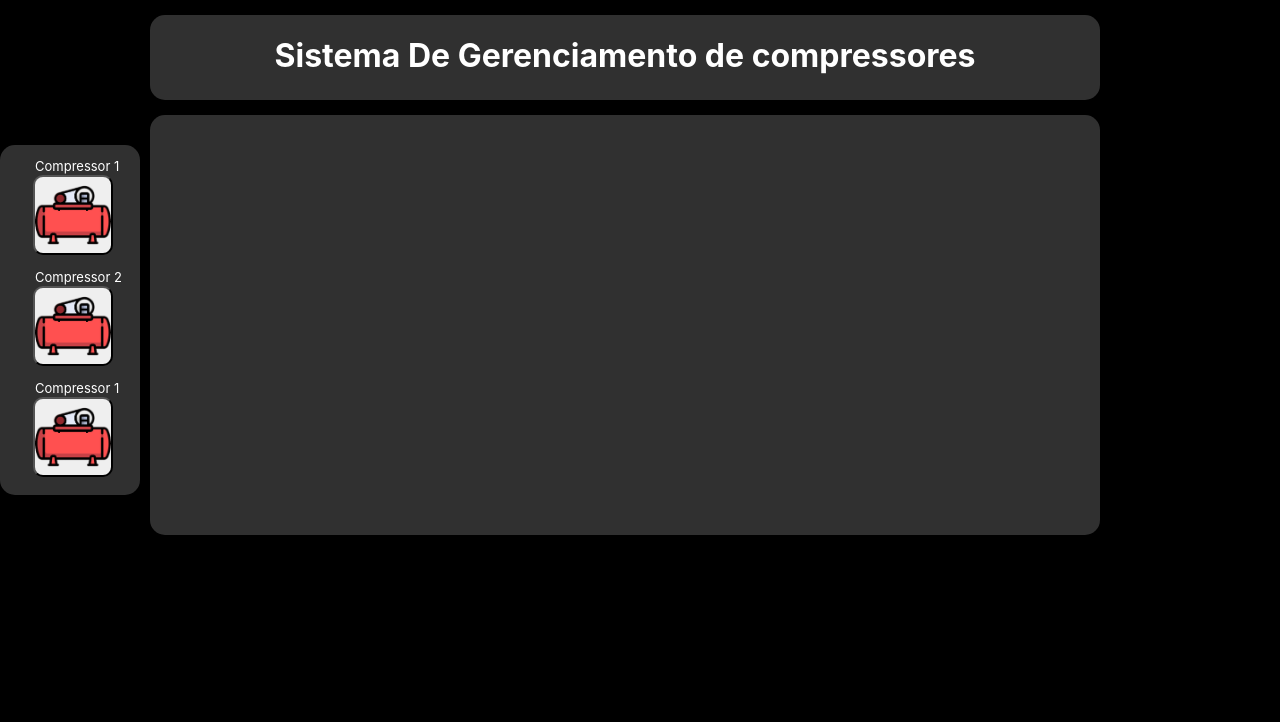
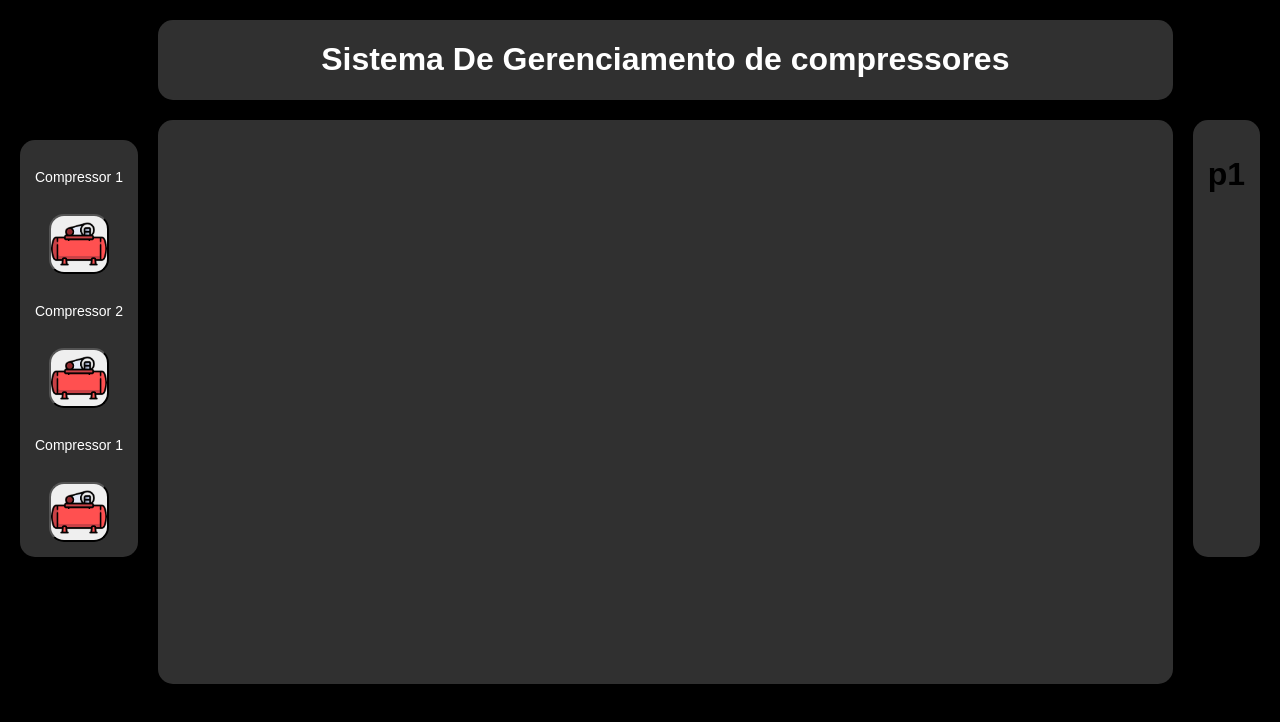
Before and after one commit to VictorLemosbar/Projeto-Integrador---2-Semestre-2025, a React (Create React App) app: page / in a window 1280 px wide. Shown: the top 722 px of the page. Built offline with nearby package versions, Linux system fonts and the light colour scheme; no server answers.

Commit message:
Filtro compressores

```diff
--- a/package.json
+++ b/package.json
@@ -8,8 +8,8 @@
     "@testing-library/react": "^16.3.0",
     "@testing-library/user-event": "^13.5.0",
     "axios": "^1.12.2",
-    "react": "^19.1.1",
-    "react-dom": "^19.1.1",
+    "react": "^19.2.0",
+    "react-dom": "^19.2.0",
     "react-gauge-chart": "^0.5.1",
     "react-scripts": "5.0.1",
     "web-vitals": "^2.1.4"
--- a/src/App.js
+++ b/src/App.js
@@ -65,30 +65,58 @@ function MyApp() {
 
   return (
     <div id="app">
+
       <div id="titulo">
       <h1>Sistema De Gerenciamento de compressores</h1>
       </div>
-      <div className="bottoes">
+      <div className="menuEsquerdo">
 
         <div id="tituloCompressor">
         <p>Compressor 1</p>
         </div>
-        <button className="compressor" onClick={alternarVisibilidadeComp1}>
+        <button className="compresso1" onClick={alternarVisibilidadeComp1}>
         </button>
 
          <div id="tituloCompressor">
         <p>Compressor 2</p>
         </div>
-        <button className="compressor" onClick={alterarVisibilidadeComp2}>
+        <button className="compressor2" onClick={alterarVisibilidadeComp2}>
         </button>
 
         <div id="tituloCompressor">
         <p>Compressor 1</p>
         </div>
-        <button className="compressor" onClick={alterarVisibilidadeComp3}>
+        <button className="compressor3" onClick={alterarVisibilidadeComp3}>
 
         </button>
         </div>
+
+        <div id="menuDireito">
+          <div id="compressorAtivo">
+            <h1>p1</h1>
+          </div>
+        <div>
+        {compOneVisible && (
+          <div id="flagComp1" className="flagComp1">
+          <img src="src/Images/erasebg-transformed (4).png" alt="gol" />
+          </div>
+        )}
+
+        {compTwoVisible && (
+          <div id="flagComp2" className="flagComp2">
+          <img src="src/Images/erasebg-transformed (4).png" alt="gol" />
+          </div>
+        )}
+
+        {compThreeVisible && (
+          <div id="flagComp3" className="flagComp3">
+          <img src="src/Images/erasebg-transformed (4).png" alt="gol" />
+          </div>
+        )}
+      </div>
+
+        </div>
+
         <div id="userView">
         <div id="clickView">
           {mostrarComp1()}
@@ -96,6 +124,8 @@ function MyApp() {
           {mostrarComp3()}
         </div>
       </div>
+
+
     </div>
   );
 }
--- a/src/Data/Dados_C1.js
+++ b/src/Data/Dados_C1.js
@@ -81,13 +81,7 @@ function Comp1() {
 
   return (
     <div id="comp">
-      <div id="tituloComp">
-      <h1>Dashboard</h1>
-      </div>
 
-      <div id="tituloCompt2">
-      <h1>Compressor 1</h1>
-      </div>
 
       <div id="gaugeDischargePressure">
 
@@ -113,7 +107,6 @@ function Comp1() {
           <p>Sum Press: {compressorData.sumpPress}</p>
 
       </div>
-
     </div>
   );
 }
--- a/src/Styles/style.css
+++ b/src/Styles/style.css
@@ -1,117 +1,217 @@
+/* ============================
+   CONFIGURAÇÃO GERAL DA PÁGINA
+   ============================ */
 body {
-    margin: 0px;
-    background-color: rgb(0, 0, 0);
+    margin: 0;
+    background-color: black;
+    font-family: Arial, sans-serif;
+}
+
+/* GRID PRINCIPAL — versão híbrida adaptável */
+#app {
+    display: grid;
+    grid-template-columns: auto 1fr auto;
+    grid-template-rows: auto 2fr;
+    gap: 20px;
+    padding: 20px;
 }
 
 
-#app {
-    display: grid;
-    grid-template-columns: 150px 950px 150px;
-    grid-template-rows: 100px 420px 100px;
-    row-gap: 15px;
+/* ============================
+   TÍTULO SUPERIOR
+   ============================ */
+#titulo {
+    grid-column: 2;
+    background-color: #303030;
+    color: white;
+    border-radius: 15px;
+    max-height: fit-content;
+
+    display: flex;
+    justify-content: center;
+    align-items: center;
+
+    font-size: 16px;
+    font-weight: bold;
+}
+
+
+/* ============================
+   MENU LATERAL
+   ============================ */
+.menuEsquerdo {
+    background-color: #303030;
+    border-radius: 15px;
+    padding: 15px;
+
+    display: flex;
+    flex-direction: column;
+    align-items: center;
+    text-align: center;
+
+    gap: 15px;
+
+    grid-column: 1;
+    grid-row: 2;
+    margin-top: 20px;
+}
+
+/* Nome dos compressores */
+#tituloCompressor {
+    color: white;
+    font-size: 14px;
+}
+
+#menuDireito {
+
+    background-color: #303030;
+    border-radius: 15px;
+    padding: 15px;
+
+    display: flex;
+    flex-direction: column;
+    align-items: center;
+    text-align: center;
+
+    gap: 15px;
+
+    grid-column: 3;
+    grid-row: 2;
 
 }
 
-#titulo {
-    text-align: center;
-    background-color: #303030;
-    color: white;
-   grid-column: 2/3;
-   grid-row: 1/3;
-   margin-top: 15px;
-   height: 85px;
-   border-radius: 15px;
-}
+/* Animação de Slide dos Comp */
 
-.compressor {
-    border-radius: 10px;
-    margin-top: 5px;
-    width: 80px;
-    height: 80px;
-    margin-left: 33px;
-    margin-top: 13px;
-    background-image: url('../Images/erasebg-transformed\ \(4\).png');
-    background-size: contain;
+.flagComp1 {
+
+    grid-row: 2;
+    grid-column: 2;
+    background-color: aqua;
+    animation: fadeInAnim 0.4s ease forwards;
 
 }
 
-#tituloCompressor {
-    border-radius: 5px;
-    font-size: 13px;
-    color: white;
-    width: 50x;
-    height: 4px;
-    margin-left: 35px;
-    border-color: white;
+@keyframes fadeInAnim {
+    0% {
+        opacity: 0;
+        transform: translateY(10px);
+    }
+    100% {
+        opacity: 1;
+        transform: translateY(0);
+    }
 }
 
-.bottoes {
+.flagComp2 {
 
-    background-color: #303030;
-    grid-column: 1/2;
-    grid-row: 2/2;
-    margin-top: 30px;
-    border-radius: 15px;
-    border-style: none;
-    width: 140px;
-    height: 350px;
+    grid-row: 2;
+    grid-column: 2;
+    background-color: aqua;
+    animation: fadeInAnim 0.4s ease forwards;
+
 }
 
-#userView {
-    width: 200px;
-    height: 400px;
-    background-color: #303030;
-    grid-column: 2/3;
-    grid-row: 2/3;
-    width: auto;
-    height: auto;
-    border-radius: 15px;
+@keyframes fadeInAnim {
+    0% {
+        opacity: 0;
+        transform: translateY(10px);
+    }
+    100% {
+        opacity: 1;
+        transform: translateY(0);
+    }
+}
+
+.flagComp3 {
+
+    grid-row: 2;
+    grid-column: 2;
+    background-color: aqua;
+    animation: fadeInAnim 0.4s ease forwards;
+
+}
+
+@keyframes fadeInAnim {
+    0% {
+        opacity: 0;
+        transform: translateY(10px);
+    }
+    100% {
+        opacity: 1;
+        transform: translateY(0);
+    }
 }
 
 
 
+/* ============================
+   ÍCONES DOS COMPRESSORES
+   ============================ */
 
-/*ESTILIZAÇÃO DOS COMPONENTES DOS COMPRESSORES*/
+.compresso1,
+.compressor2,
+.compressor3 {
+    width: 60px;
+    height: 60px;
 
-#comp {
-    width: 950px;
-    height: 400px;
-    display: grid;
-    grid-template-columns: 237px 237px 237px 237px;
-    grid-template-rows: 70px 70x 70px 70px 70px;
+    background-image: url('../Images/erasebg-transformed (4).png');
+    background-size: contain;
+    background-repeat: no-repeat;
+    border-radius: 15px;
+    background-color: none;
+
+    transition: 0.3s ease;
+}
+
+/* Hover dos botoes */
+.compresso1:hover,
+.compressor2:hover,
+.compressor3:hover {
+    transform: translateY(-3px);
+    filter: drop-shadow(0 0 5px rgba(10, 201, 0, 0.3));
 }
 
 
-#tituloComp {
+/* ============================
+   ÁREA PRINCIPAL
+   ============================ */
+#userView {
+    background-color: #303030;
+    border-radius: 15px;
 
-    margin-left: 30px;
-    grid-column: 2/4;
-    grid-row: 1/5;
+    grid-column: 2; /* área central */
+    grid-row: 2;
 
+    padding: 20px;
+    height: 120%;
+    overflow: auto;
 }
 
-#tituloCompt2 {
 
-    grid-column: 3/4;
-    grid-row: 1/5;
-    margin-right: 30px;
+/* ============================
+   GRID INTERNA DO COMPRESSOR
+   ============================ */
 
+#comp {
+    display: grid;
+    width: 100%;
+    gap: 20px;
+    grid-template-rows: repeat(auto-fit, minmax(200px, 1fr,1fr)); ;
+    grid-template-columns: repeat(auto-fit, minmax(200px, 1fr,1fr));
 }
-
- #gaugeDischargePressure {
-    background-color: rgb(255, 0, 0);
-    width: 237px;
-    height: 70x;
-    grid-column: 1/4;
-    grid-row: 5/5;
- }
 
 
 
- #gaugeSumpress {
-    width: 237px;
-    height: 70x;
-    grid-row: 5/5;
-    grid-column: 2/4;
+#gaugeDischargePressure {
+    max-height: fit-content;
+    max-width: fit-content;
+    grid-column: 3;
+    grid-row: 3;
+    background-color: white;
+}
 
- }
+#gaugeSumpress {
+    grid-column:1;
+    grid-row: 3;
+    height: 80px;
+}
```
Also changed, not shown: 1 other file (tests, documents, lock files or other folders).
